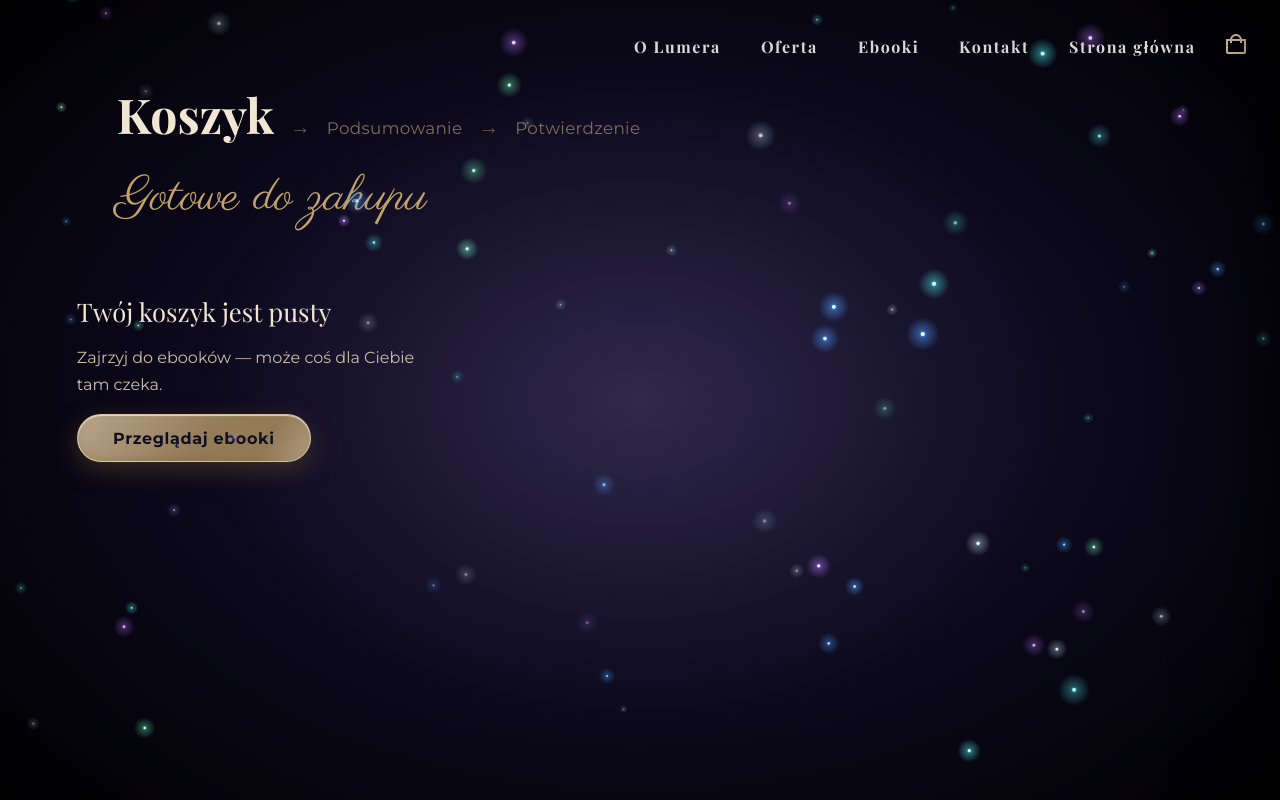
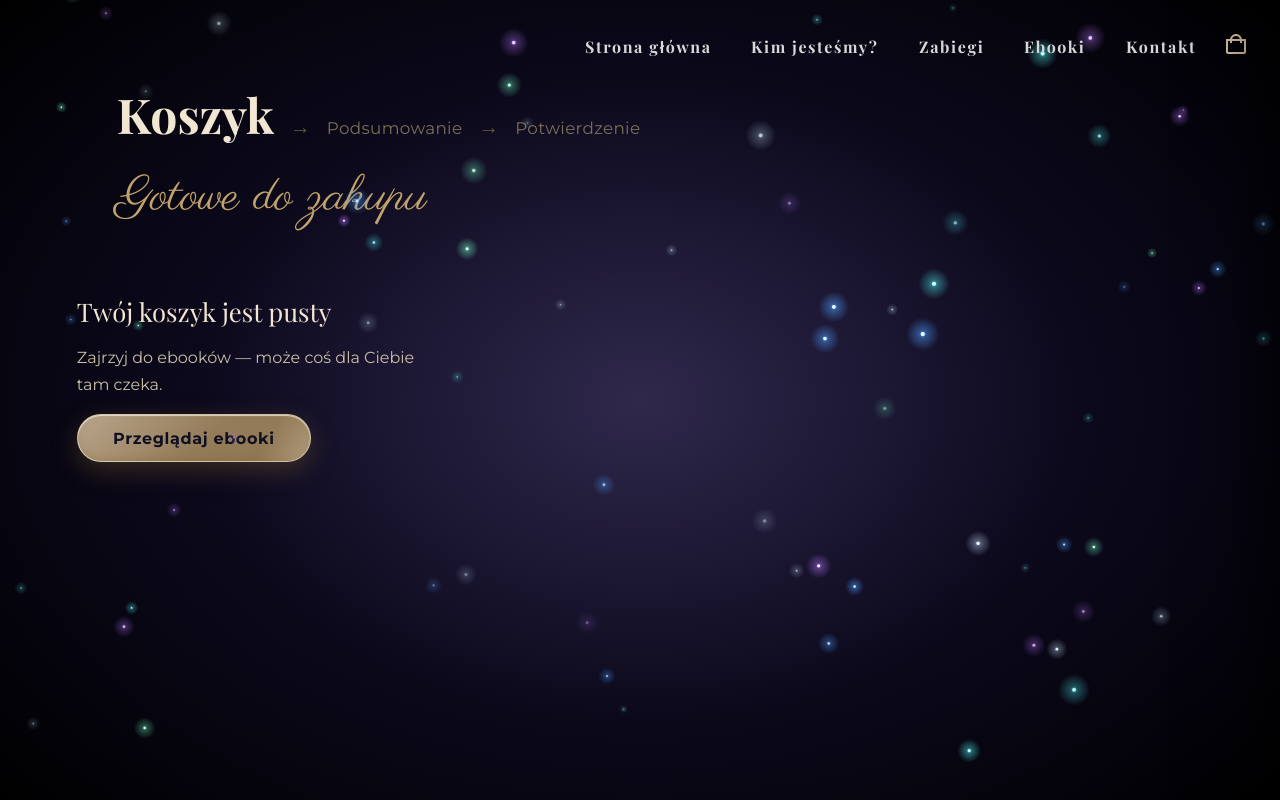
Before and after one commit to eM-Bien/lumera, a Next.js app: page /koszyk in a window 1280 px wide. Built offline with nearby package versions, Linux system fonts and the light colour scheme.

Commit message:
fix homepage in nav

```diff
--- a/app/components/Nav/Nav.tsx
+++ b/app/components/Nav/Nav.tsx
@@ -7,8 +7,8 @@ import CartIcon from "../CartIcon/CartIcon";
 import styles from "./Nav.module.css";
 
 const links = [
-  { href: "/o-lumera", name: "O Lumera" },
-  { href: "/oferta", name: "Oferta" },
+  { href: "/o-lumera", name: "Kim jesteśmy?" },
+  { href: "/oferta", name: "Zabiegi" },
   { href: "/ebooki", name: "Ebooki" },
   { href: "/kontakt", name: "Kontakt" },
 ];
@@ -30,6 +30,9 @@ export default function Nav() {
   }, [isHome]);
 
   const visibleLinks = links.filter((link) => link.href !== pathname);
+
+  // "Strona główna" (gdy widoczna) zajmuje indeks 0, reszta przesuwa się o 1
+  const offset = isHome ? 0 : 1;
 
   return (
     <nav
@@ -53,23 +56,30 @@ export default function Nav() {
       </button>
 
       <div className={`${styles.links} ${open ? styles.linksOpen : ""}`}>
+        {/* Strona główna zawsze pierwsza (jeśli nie jesteśmy na niej) */}
+        {!isHome && (
+          <span
+            className={styles.linkItem}
+            style={{ "--i": 0 } as React.CSSProperties}
+          >
+            <LinkNav
+              href="/"
+              name="Strona główna"
+              onClick={() => setOpen(false)}
+            />
+          </span>
+        )}
+
         {visibleLinks.map(({ href, name }, i) => (
           <span
             key={href}
             className={styles.linkItem}
-            style={{ "--i": i } as React.CSSProperties}
+            style={{ "--i": i + offset } as React.CSSProperties}
           >
             <LinkNav href={href} name={name} onClick={() => setOpen(false)} />
           </span>
         ))}
-        {!isHome && (
-          <LinkNav
-            href="/"
-            name="Strona główna"
-            onClick={() => setOpen(false)}
-            style={{ "--i": visibleLinks.length } as React.CSSProperties}
-          />
-        )}
+
         {/* koszyk na końcu rzędu linków — tylko desktop */}
         <span className={`${styles.linkItem} ${styles.cartDesktop}`}>
           <CartIcon onClick={() => setOpen(false)} />
```
